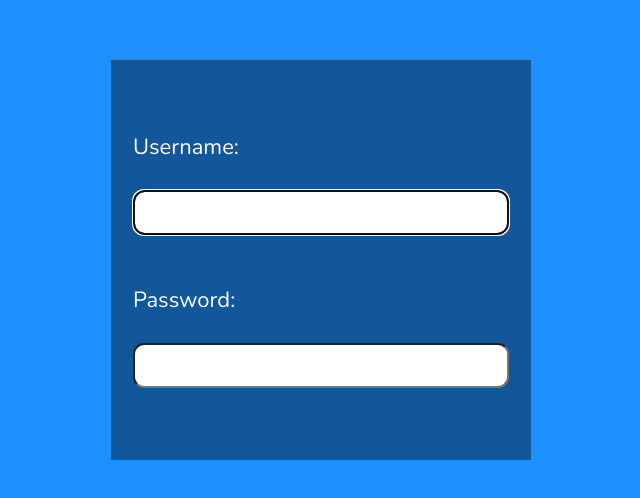
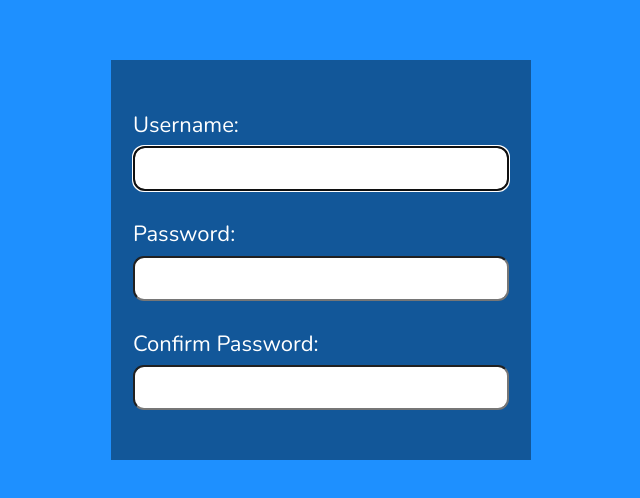
Before and after one commit to successpokhrel/RegisterPageAxios, a React (Vite) app: page / in a window 1280 px wide. Shown: the part 140-638 px from the top of the page, without its empty margins (319-959 px from the left). Built offline with nearby package versions, Linux system fonts and the light colour scheme.

Commit message:
Password confirmation input

```diff
--- a/src/Register.jsx
+++ b/src/Register.jsx
@@ -140,7 +140,35 @@
           <span aria-label="percent">%</span>
         </p>
 
-
+        <label htmlFor="confirm_pwd">
+          Confirm Password:
+          <FontAwesomeIcon
+            icon={faCheck}
+            className={validMatch && matchPwd ? "valid" : "hide"}
+          />
+          <FontAwesomeIcon
+            icon={faTimes}
+            className={validMatch || !matchPwd ? "hide" : "invalid"}
+          />
+        </label>
+        <input
+          type="password"
+          id="confirm_pwd"
+          onChange={(e) => setMatchPwd(e.target.value)}
+          value={matchPwd}
+          required
+          aria-invalid={validMatch ? "false" : "true"}
+          aria-describedby="confirmnote"
+          onFocus={() => setMatchFocus(true)}
+          onBlur={() => setMatchFocus(false)}
+        />
+        <p
+          id="confirmnote"
+          className={matchFocus && !validMatch ? "instructions" : "offscreen"}
+        >
+          <FontAwesomeIcon icon={faInfoCircle} />
+          Must match the first password input field.
+        </p>
       </form>
     </section>
   );
```
